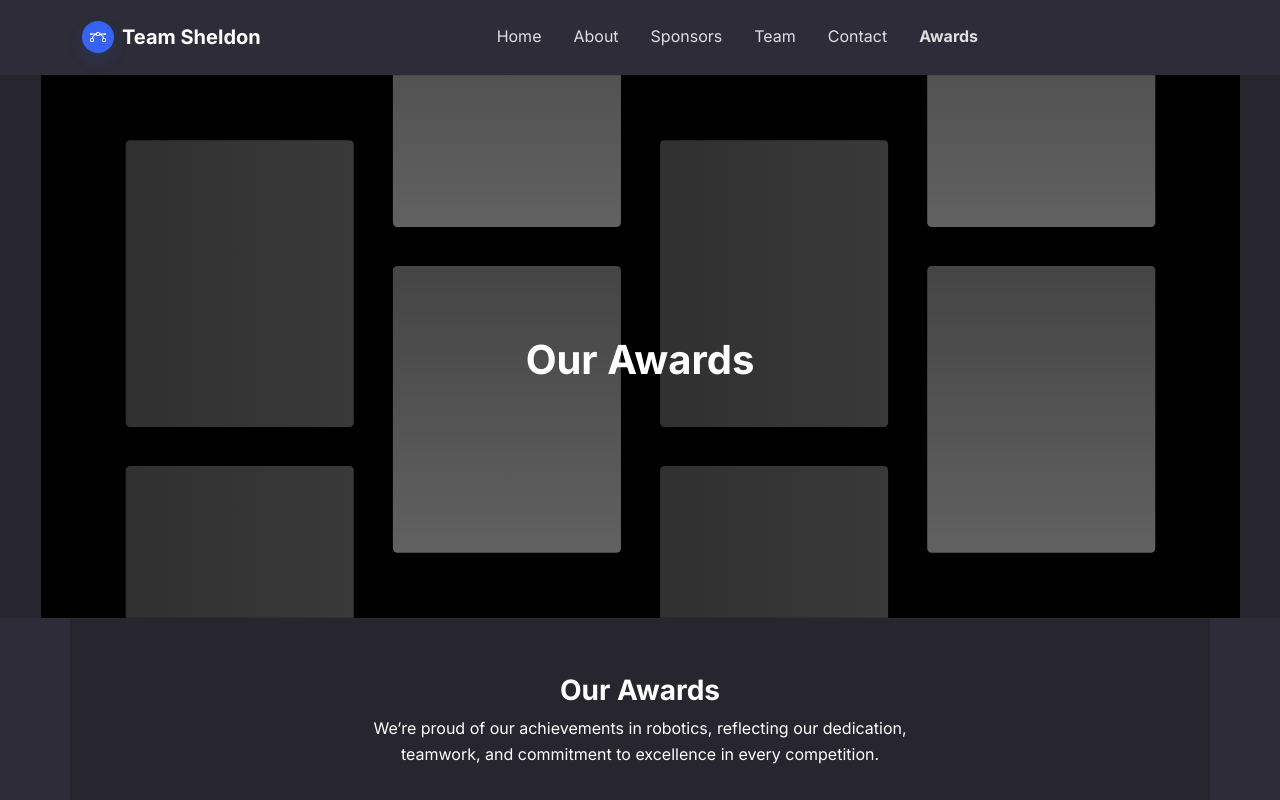
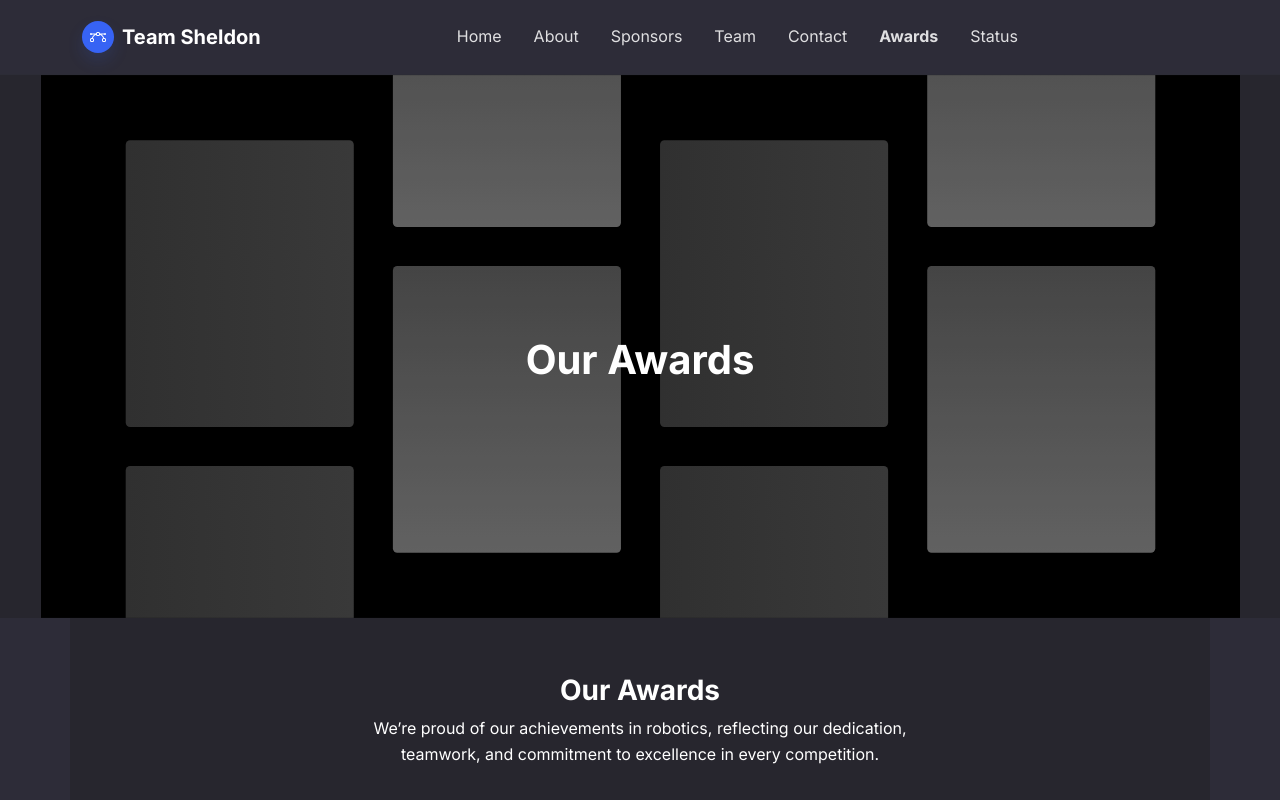
Before and after one commit to Team-Sheldon/V1, a plain HTML site: page Awards.html in a window 1280 px wide. Shown: the top 800 px of the page. Drawn offline with Linux system fonts and the light colour scheme.

Commit message:
Update Awards.html

```diff
--- a/Awards.html
+++ b/Awards.html
@@ -25,6 +25,7 @@
                     <li class="nav-item"><a class="nav-link" href="Team.html">Team</a></li>
                     <li class="nav-item"><a class="nav-link" href="Contact.html">Contact</a></li>
                     <li class="nav-item"><a class="nav-link active" href="Awards.html">Awards</a></li>
+                    <li class="nav-item"><a class="nav-link" href="https://team-sheldon.betteruptime.com">Status</a></li>
                     <li class="nav-item"></li>
                 </ul>
             </div>
```
